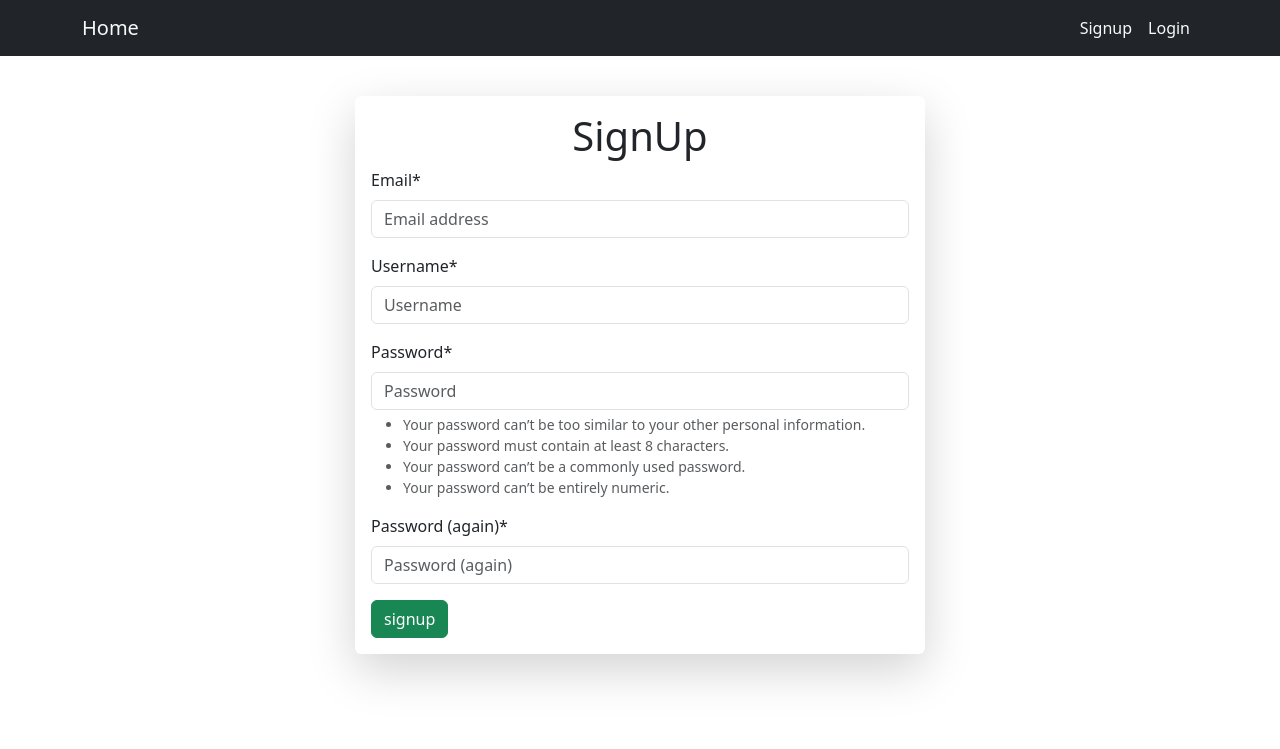
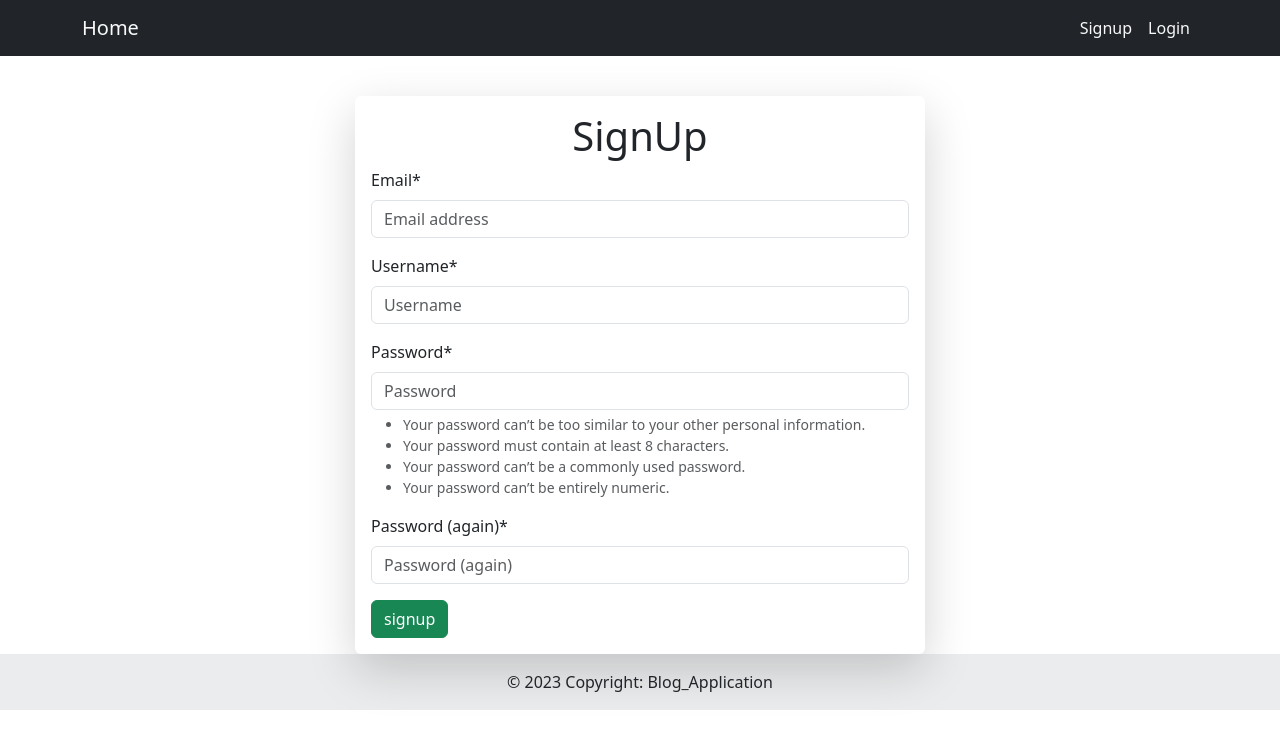
Before and after one commit to ritikyadavwork/Blog_application, a Django app: page /accounts/signup/ in a window 1280 px wide. Shown: the top 749 px of the page. Run offline with Django 5.2, Linux system fonts and the light colour scheme; some libraries are stand-ins or nearby versions.

Commit message:
Added footer in base file

```diff
--- a/blogapp/templates/base.html
+++ b/blogapp/templates/base.html
@@ -9,7 +9,7 @@
     <meta name="viewport" content="width=device-width, initial-scale=1">
     <link href="https://cdn.jsdelivr.net/npm/bootstrap@5.3.2/dist/css/bootstrap.min.css" rel="stylesheet">
     <script src="https://cdn.jsdelivr.net/npm/bootstrap@5.3.2/dist/js/bootstrap.bundle.min.js"></script>
-   <link rel="stylesheet" href="{% static 'css/style.css' %}">
+    <link rel="stylesheet" href="{% static 'css/style.css' %}">
     {% block meta %} {% endblock %}
 </head>
 <body>
@@ -52,4 +52,12 @@
     </div>
 </section>
 </body>
+<section>
+    <footer class="bg-body-tertiary text-center text-lg-start bg-primary">
+        <div class="text-center p-3" style="background-color: rgba(0, 0, 0, 0.05);">
+            © 2023 Copyright:
+            <a class="text-body text-decoration-none" href="{% url  'blogapp:home'%}">Blog_Application</a>
+        </div>
+    </footer>
+</section>
 </html>
```
